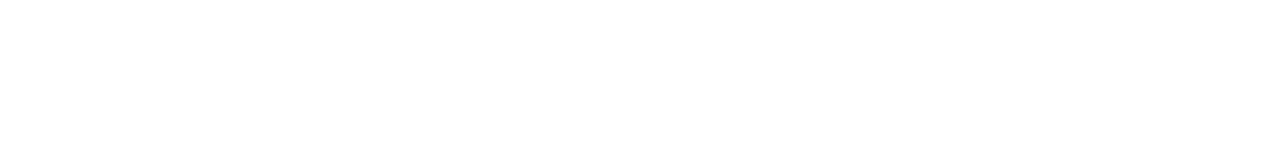
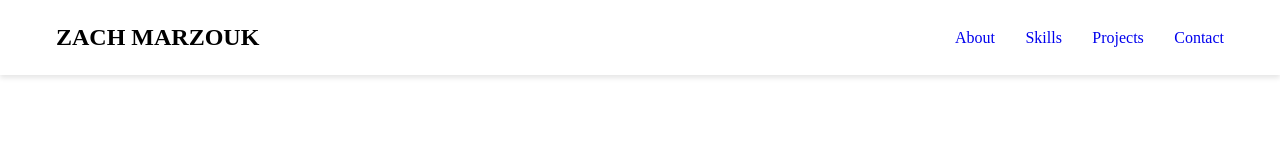
Before and after one commit to zamarz/cuddly-guide, a plain HTML site: page index.html in a window 1280 px wide. Drawn offline with nearby package versions, Linux system fonts and the light colour scheme.

Commit message:
"Add navbar and styling"

```diff
--- a/assets/styles.css
+++ b/assets/styles.css
@@ -0,0 +1,43 @@
+html {
+  scroll-behavior: smooth;
+}
+
+* {
+  margin: 0;
+  padding: 0;
+  box-sizing: border-box;
+}
+
+ul {
+  list-style-type: none;
+}
+
+a {
+  text-decoration: none;
+}
+
+nav {
+  position: sticky;
+  top: 0;
+  left: 0;
+  z-index: 1;
+  display: flex;
+  align-items: center;
+  justify-content: space-between;
+  padding: 1.5rem 3.5rem;
+  background-color: var(--bg-color);
+  box-shadow: 0 3px 5px rgba(0, 0, 0, 0.1);
+}
+
+nav ul {
+  display: flex;
+  gap: 1.9rem;
+}
+
+.burger-menu {
+  font-size: 2rem;
+  border: 0;
+  background-color: transparent;
+  cursor: pointer;
+  display: none;
+}
--- a/index.html
+++ b/index.html
@@ -5,6 +5,33 @@
     <meta name="viewport" content="width=device-width, initial-scale=1.0" />
     <link rel="stylesheet" href="assets/styles.css" />
     <title>Zach Marzouk | Software Developer</title>
+    <link rel="preconnect" href="https://fonts.googleapis.com" />
+    <link rel="preconnect" href="https://fonts.gstatic.com" crossorigin />
+    <link
+      href="https://fonts.googleapis.com/css2?family=Abril+Fatface&family=Merriweather:ital@0;1&family=Open+Sans:wght@300&family=Work+Sans:wght@400;500;800&display=swap"
+      rel="stylesheet"
+    />
   </head>
-  <body></body>
+  <body>
+    <script
+      type="module"
+      src="https://unpkg.com/ionicons@7.1.0/dist/ionicons/ionicons.esm.js"
+    ></script>
+    <script
+      nomodule
+      src="https://unpkg.com/ionicons@7.1.0/dist/ionicons/ionicons.js"
+    ></script>
+    <nav>
+      <h1>ZACH MARZOUK</h1>
+      <ul class="navigation">
+        <li><a href="#about" class="nav-link">About</a></li>
+        <li><a href="#skills" class="nav-link">Skills</a></li>
+        <li><a href="#projects" class="nav-link">Projects</a></li>
+        <li><a href="#contact" class="nav-link">Contact</a></li>
+      </ul>
+      <button class="burger-menu" id="burger-menu">
+        <ion-icon name="menu-outline"></ion-icon>
+      </button>
+    </nav>
+  </body>
 </html>
```
